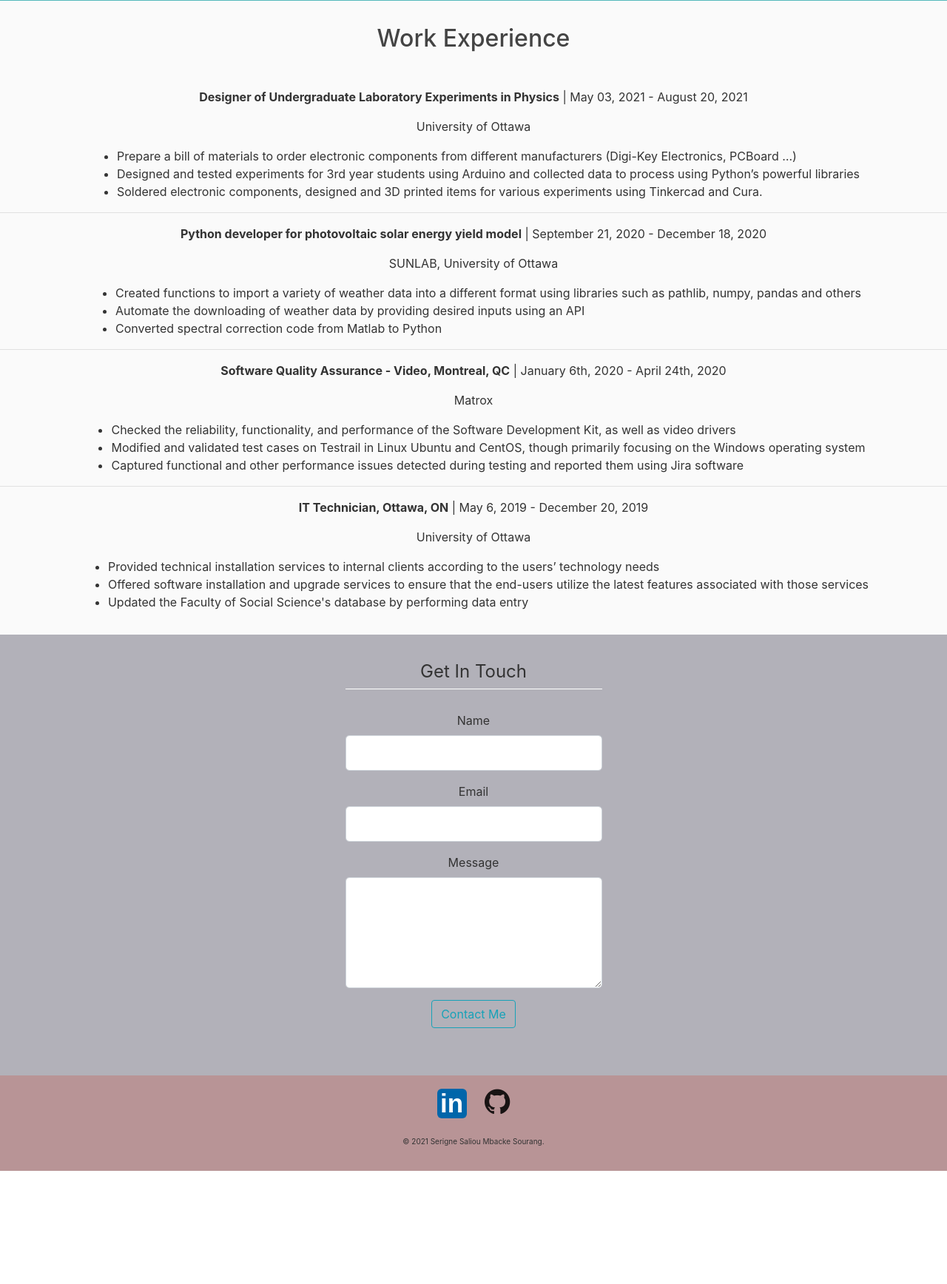
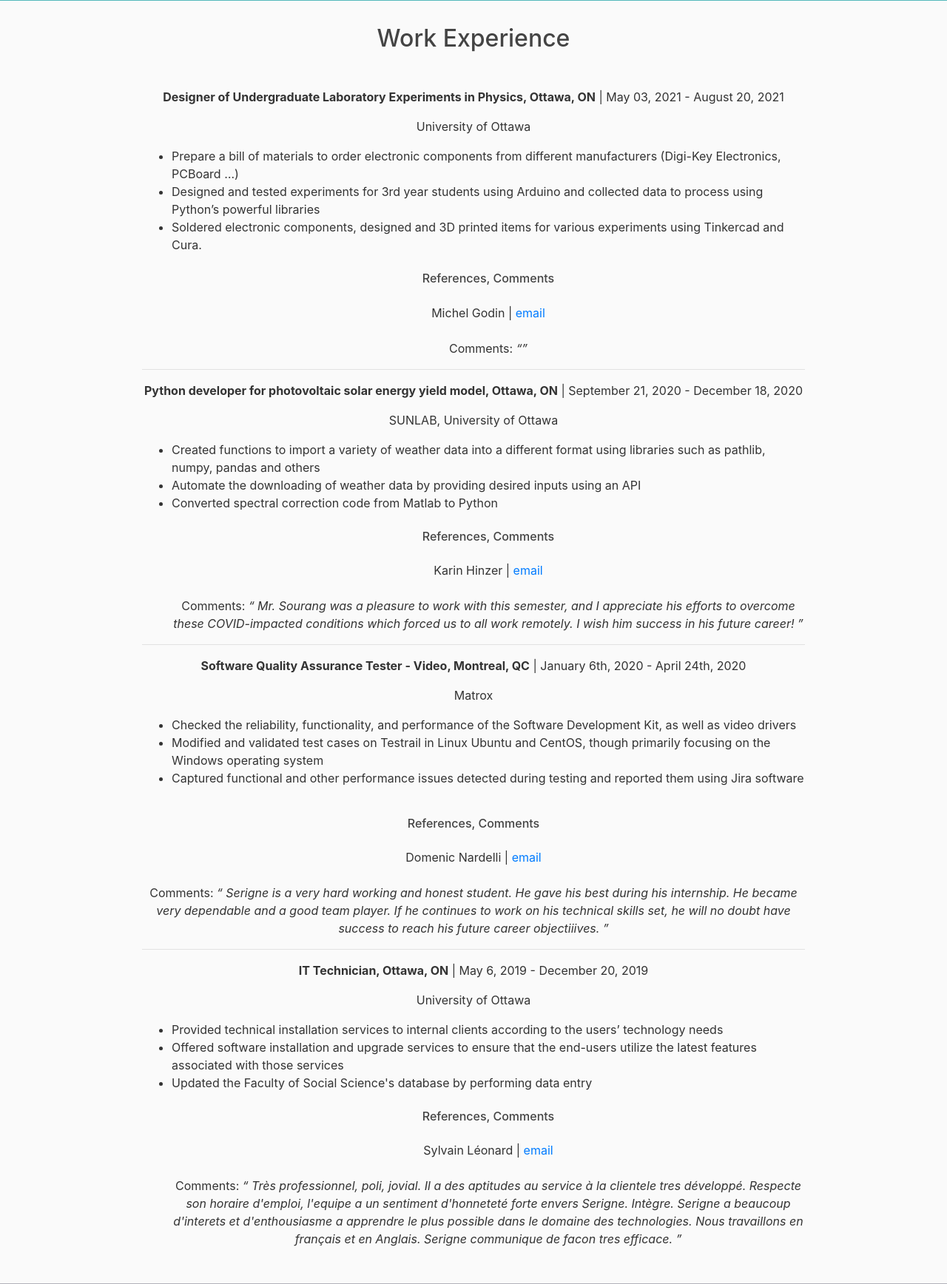
Before and after one commit to ssourang/flask_profile, a Flask app: page / in a window 1280 px wide. Shown: the part 646-2382 px from the top of the page at 74% size. Before the commit the page ends 2229 px from the top, so only its background shows below. Run offline with Flask 2, Linux system fonts and the light colour scheme; parts of the project's set-up code (start-up, migrations or seed data) failed here and were passed over; some libraries are stand-ins or nearby versions.

Commit message:
Add references for past work experience in home page

```diff
--- a/app.py
+++ b/app.py
@@ -63,17 +63,17 @@ for i, project in enumerate(github_response):
 app = Flask(__name__)
 app.config["SECRET_KEY"] = "willchangelater"
 
-YAHOO_EMAIL = os.environ.get("YAHOO_EMAIL")
-YAHOO_PASSWORD = os.environ.get("YAHOO_PASSWORD")
+
 MAIL_USERNAME = os.environ.get("MAIL_USERNAME")
+MAIL_PASSWORD = os.environ.get("MAIL_PASSWORD")
 
 
 def send_mail(name, email, msg):
-    with smtplib.SMTP("smtp.mail.yahoo.com") as connection:
+    with smtplib.SMTP("smtp.gmail.com") as connection:
         connection.starttls()
-        connection.login(user=YAHOO_EMAIL, password=YAHOO_PASSWORD)
+        connection.login(user=MAIL_USERNAME, password=MAIL_PASSWORD)
         connection.sendmail(
-            from_addr=YAHOO_EMAIL,
+            from_addr=MAIL_USERNAME,
             to_addrs=MAIL_USERNAME,
             msg=f"""Subject: Get In Touch\n\nFrom your portfolio Website:\n\nName: {name}
 \nEmail: {email}\n\nMessage: {msg}""",
--- a/static/style.css
+++ b/static/style.css
@@ -240,6 +240,11 @@ text-align: left;
     text-align: center;
 }
 
+.wrapper{
+    width: 70vw;
+    margin: 0 auto;
+}
+
 .list-projects-format {
 margin-top: 2rem;
 margin-bottom: 2rem;
@@ -258,13 +263,27 @@ line-height: 2;
 }
 
 .tasks{
-  display: table;
+  /* display: table; */
   text-align:start;
-  margin: 0 auto;
+}
+
+.centered-items {
+    display: table;
+    margin: 0 auto;
+    text-align: center;
+}
+
+pre {
+    font-family: -apple-system,BlinkMacSystemFont,"Segoe UI";
+    font-size: 0.92rem;
+}
+
+.ref-comments-list {
+    list-style-type: none;
 }
 
 /* ---------------------- Markdown Code Syntax Highlighting -----------------------*/
-pre { line-height: 125%; }
+/* pre { line-height: 125%; } */
 td.linenos .normal { color: inherit; background-color: transparent; padding-left: 5px; padding-right: 5px; }
 span.linenos { color: inherit; background-color: transparent; padding-left: 5px; padding-right: 5px; }
 td.linenos .special { color: #000000; background-color: #ffffc0; padding-left: 5px; padding-right: 5px; }
--- a/templates/home.html
+++ b/templates/home.html
@@ -17,28 +17,40 @@
     </div>
 </div>
 
-<div class="work-experience-section">
+<div class="work-experience-section wrapper">
 
     <h2>Work Experience</h2><br><br>
-    <p><strong>Designer of Undergraduate Laboratory Experiments in Physics</strong> | May 03, 2021 - August
+    <p><strong>Designer of Undergraduate Laboratory Experiments in Physics, Ottawa, ON</strong> | May 03, 2021 - August
         20, 2021 </p>
     <p>University of Ottawa</p>
     <div>
         <ul class="tasks">
             <li>
-                Prepare a bill of materials to order electronic components from different manufacturers (Digi-Key Electronics, PCBoard …)
+                Prepare a bill of materials to order electronic components from different manufacturers (Digi-Key
+                Electronics, PCBoard …)
             </li>
             <li>
-                Designed and tested experiments for 3rd year students using Arduino and collected data to process using Python’s powerful libraries
+                Designed and tested experiments for 3rd year students using Arduino and collected data to process using
+                Python’s powerful libraries
             </li>
             <li>
-                Soldered electronic components, designed and 3D printed items for various experiments using Tinkercad and Cura.
-            </li>
+                Soldered electronic components, designed and 3D printed items for various experiments using Tinkercad
+                and Cura.
+            </li><br>
+            <h6 class="tasks centered-items">References, Comments</h6><br>
+            <div class="ref-comments-list tasks centered-items">
+                Michel Godin | <a href="mailto:michel.godin@uottawa.ca">email</a>
+            </div><br>
+            <div class="tasks centered-items">
+                Comments: <em><q></q></em>
+            </div>
         </ul>
     </div>
     <hr>
-    <p><strong>Python developer for photovoltaic solar energy yield model</strong> | September 21, 2020 - December
-        18, 2020 </p>
+    <p><strong>Python developer for photovoltaic solar energy yield model, Ottawa, ON</strong> | September 21, 2020 -
+        December
+        18, 2020
+    </p>
     <p>SUNLAB, University of Ottawa</p>
     <div>
         <ul class="tasks">
@@ -53,10 +65,23 @@
             <li>
                 Converted spectral correction code from Matlab to Python
             </li>
+            <br>
+            <h6 class="tasks centered-items">References, Comments</h6><br>
+            <li class="ref-comments-list tasks centered-items">
+                Karin Hinzer | <a href="mailto:khinzer@uottawa.ca">email</a>
+            </li><br>
+            <div class="tasks centered-items">
+                Comments:
+                <em><q>
+                    Mr. Sourang was a pleasure to work with this semester, and I appreciate his efforts to overcome
+                    these COVID-impacted conditions which forced us to all work remotely. I wish him success in his
+                    future career!
+                </q></em>
+            </div>
         </ul>
     </div>
     <hr>
-    <p><strong>Software Quality Assurance - Video, Montreal, QC</strong> | January 6th, 2020 - April 24th,
+    <p><strong>Software Quality Assurance Tester - Video, Montreal, QC</strong> | January 6th, 2020 - April 24th,
         2020 </p>
     <p>Matrox</p>
     <div>
@@ -66,13 +91,27 @@
                 Development Kit, as well as video drivers
             </li>
             <li>
-                Modified and validated test cases on Testrail in Linux Ubuntu and CentOS, though primarily focusing on the Windows operating system
+                Modified and validated test cases on Testrail in Linux Ubuntu and CentOS, though primarily focusing on
+                the Windows operating system
             </li>
             <li>
                 Captured functional and other performance issues detected during testing and
                 reported them using Jira software
             </li>
-        </ul>
+        </ul><br>
+        <h6 class="tasks centered-items">References, Comments</h6><br>
+        <div class="ref-comments-list tasks centered-items">
+            Domenic Nardelli | <a href="mailto:Domenic.Nardelli@matrox.com">email</a>
+        </div><br>
+        <div class="tasks centered-items">
+            Comments:
+            <em><q>
+                Serigne is a very hard working and honest student. He gave his best during his internship.
+                He became very dependable and a good team player. If he continues to work on his technical skills
+                set,
+                he will no doubt have success to reach his future career objectiiives.
+            </q></em>
+        </div>
     </div>
     <hr>
     <p><strong>IT Technician, Ottawa, ON</strong> | May 6, 2019 - December 20, 2019 </p>
@@ -90,7 +129,22 @@
             <li>
                 Updated the Faculty of Social Science's database by
                 performing data entry
-            </li>
+            </li><br>
+            <h6 class="tasks centered-items">References, Comments</h6><br>
+            <div class="ref-comments-list tasks centered-items">
+                Sylvain Léonard | <a href="mailto:sleonard@uottawa.ca">email</a>
+            </div><br>
+            <div class="tasks centered-items">
+                Comments:
+                <em><q>
+                    Très professionnel, poli, jovial. Il a des aptitudes au service à la clientele tres développé.
+                    Respecte son horaire d'emploi, l'equipe a un sentiment d'honneteté forte envers Serigne.
+                    Intègre. Serigne
+                    a beaucoup d'interets et d'enthousiasme a apprendre le plus possible dans le domaine des
+                    technologies.
+                    Nous travaillons en français et en Anglais. Serigne communique de facon tres efficace.
+                </q></em>
+            </div>
         </ul>
     </div>
 </div>
@@ -122,6 +176,9 @@
     <div id="idLinkedInIcon" onclick="window.open('https://www.linkedin.com/in/serignesourang/');"
         title="LinkedIn Profile">in
     </div>
+    <a class="mail-me" href="mailto:ssmsourang@gmail.com">
+        <i class="fa fa-envelope mail-me" title="Mail me" style="font-size:40px"></i>
+    </a>
     <a class="github" href="https://github.com/ssourang?tab=repositories">
         <i class="fa fa-github" style="font-size:40px"></i>
     </a><br><br>
```
